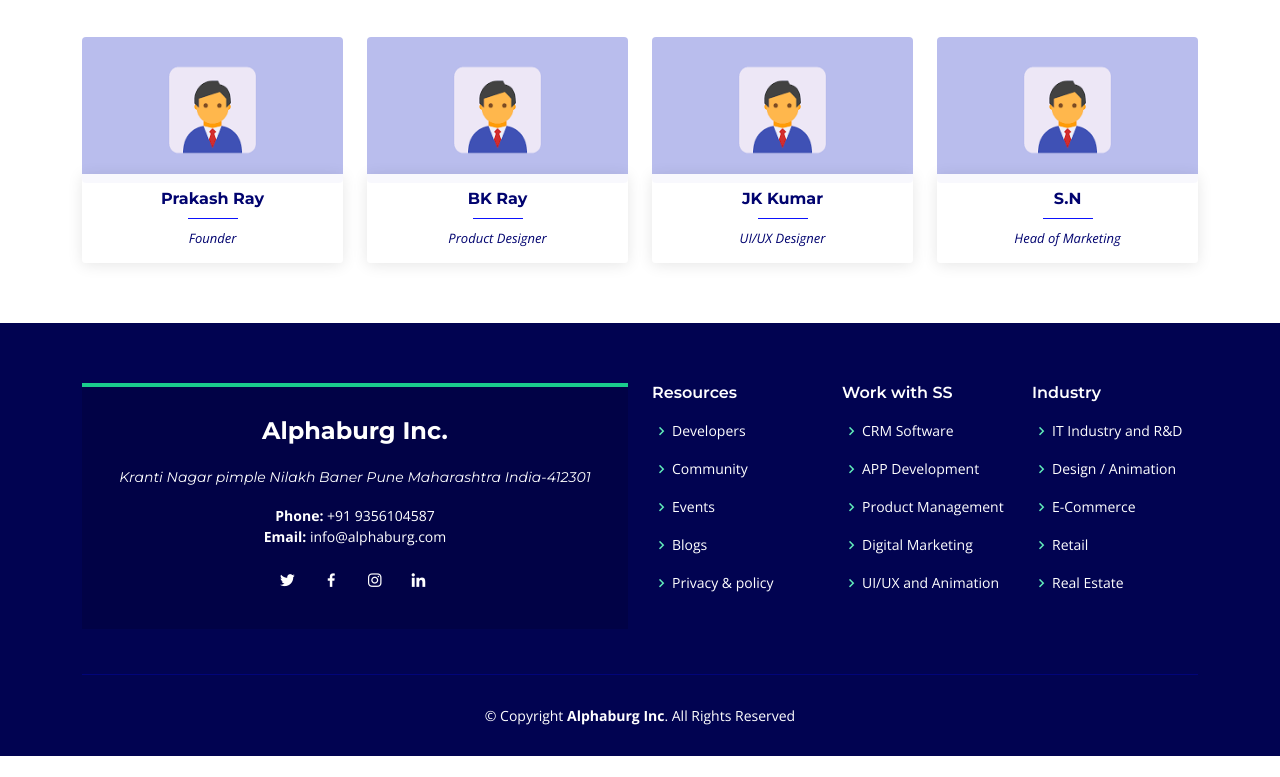
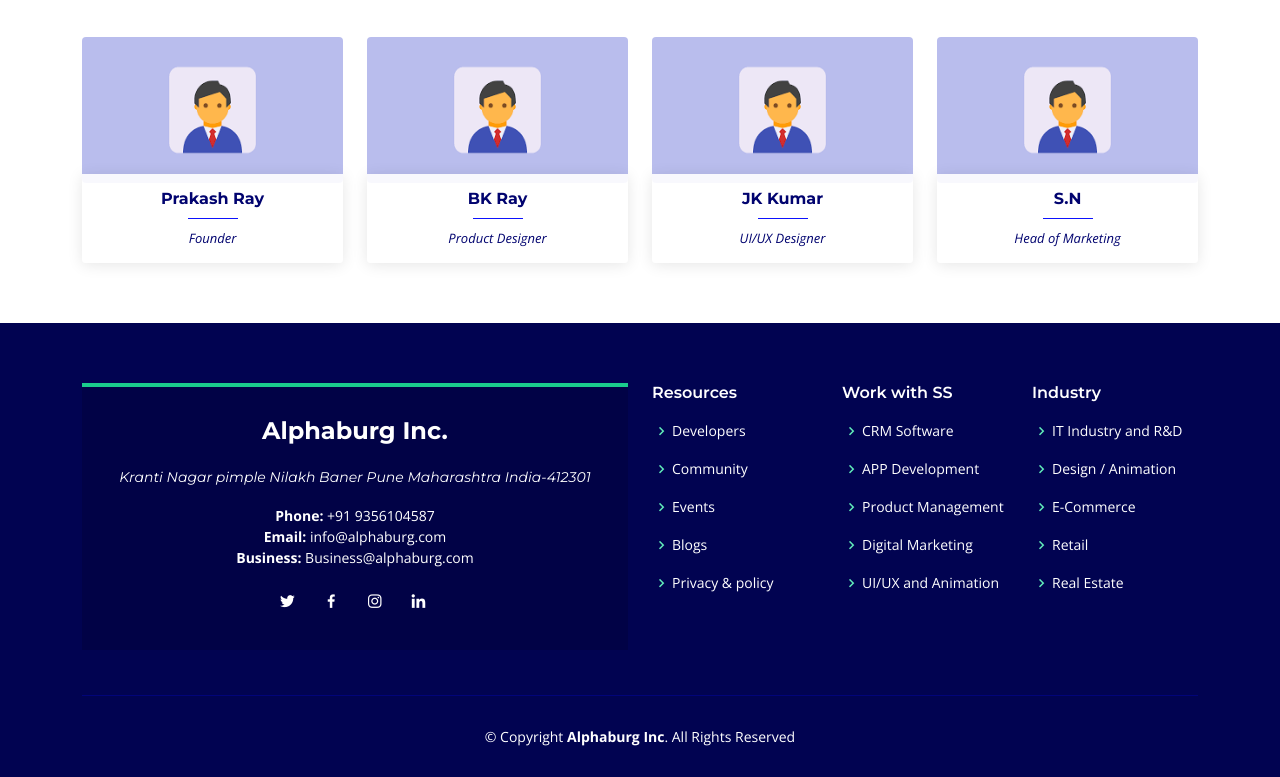
Before and after one commit to Bachchejee/alphaburg, a plain HTML site: page index.html in a window 1280 px wide. Shown: the part 5368-6145 px from the top of the page. Before the commit the page ends 6124 px from the top, so only its background shows below. Drawn offline with nearby package versions, Linux system fonts and the light colour scheme.

Commit message:
Update index.html

```diff
--- a/index.html
+++ b/index.html
@@ -440,6 +440,7 @@
               <p class="pb-3"><em>Kranti Nagar pimple Nilakh Baner Pune Maharashtra India-412301</em></p>
                 <strong>Phone:</strong> +91 9356104587<br>
                 <strong>Email:</strong> info@alphaburg.com<br>
+                <strong>Business:</strong> Business@alphaburg.com<br>
               </p>
               <div class="social-links mt-3">
                 <a href="#" class="twitter"><i class="bx bxl-twitter"></i></a>
```
